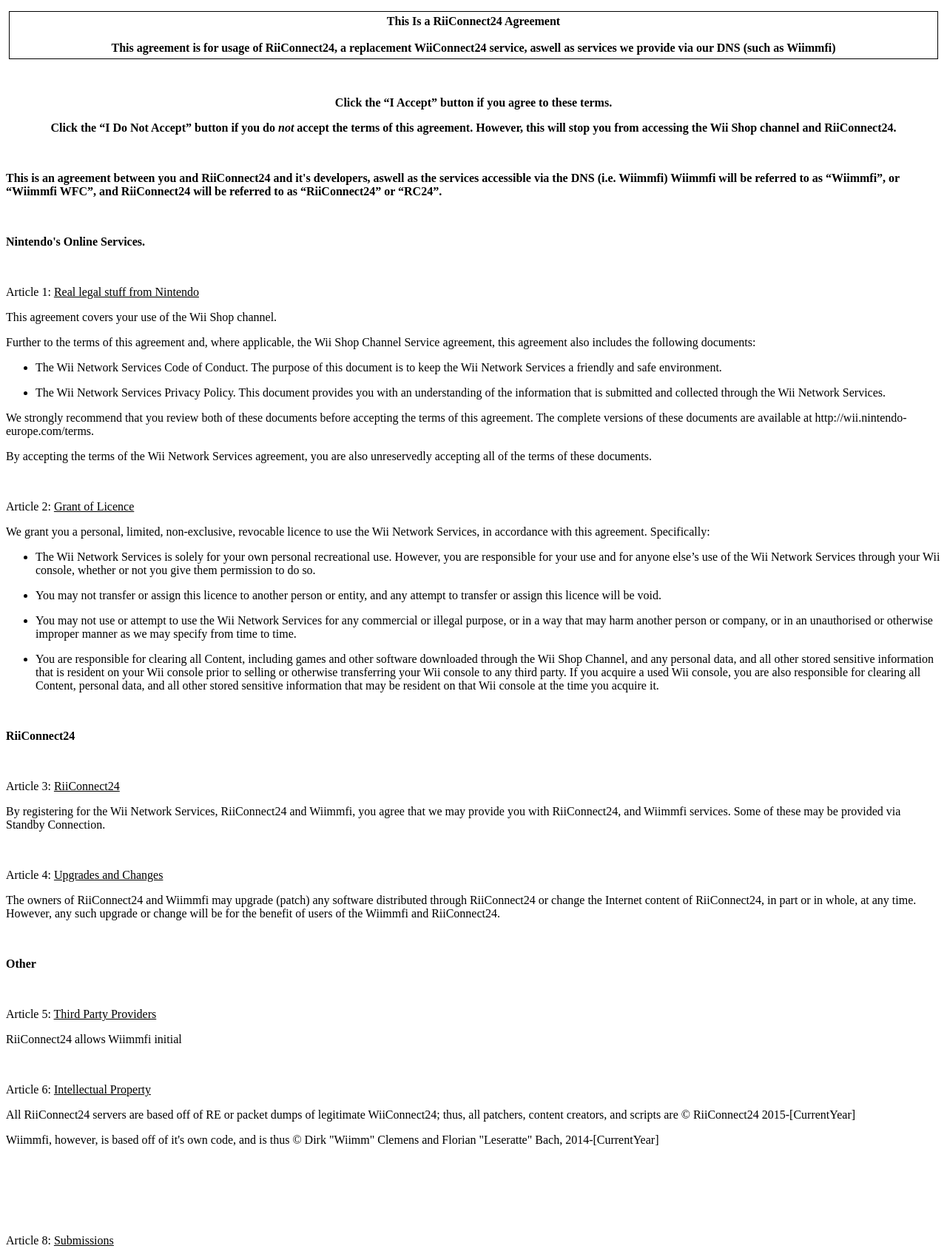
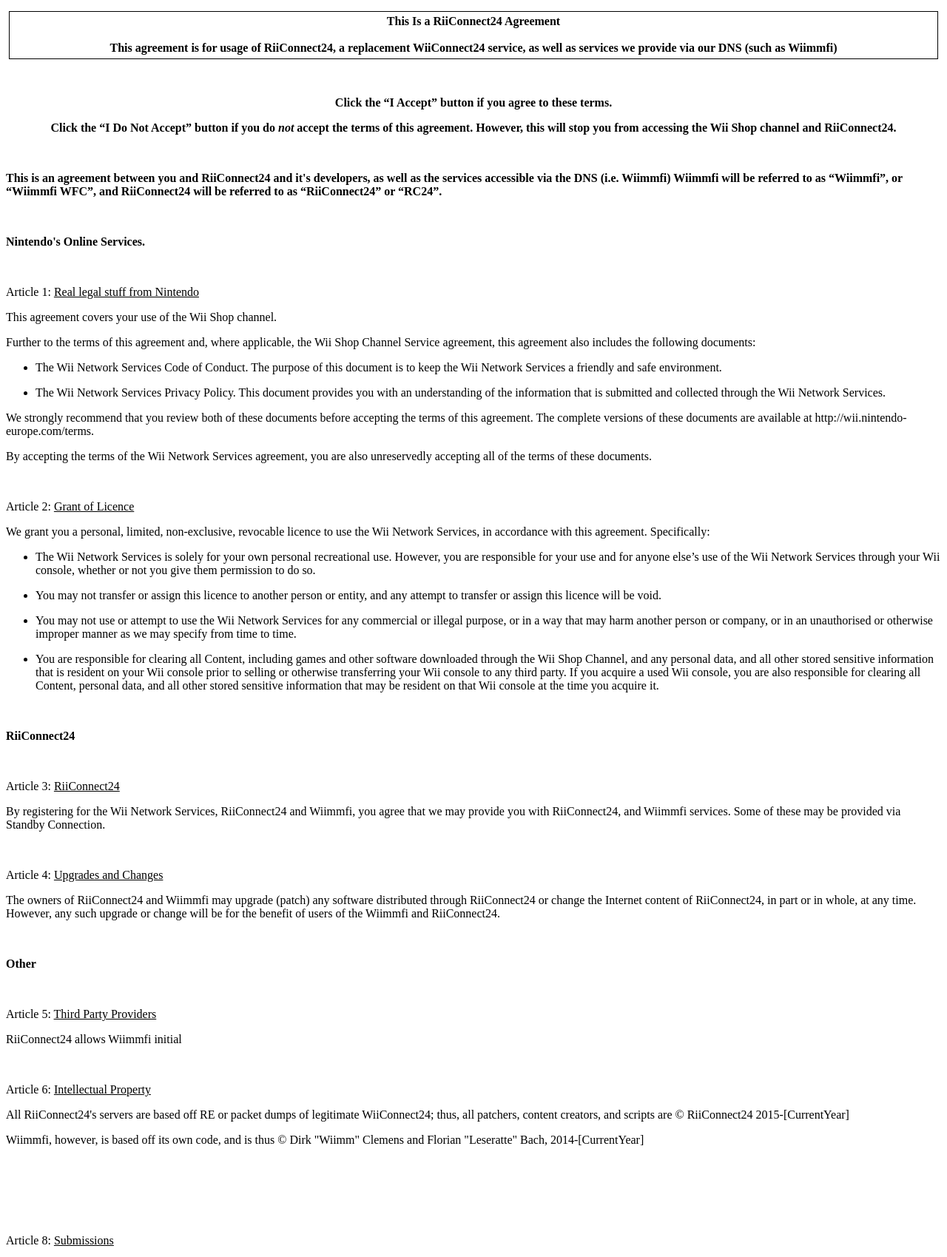
Before and after one commit to RiiConnect24/CFH, a plain HTML site: page eula/en.html in a window 1280 px wide. Shown: the part 191-1890 px from the top of the page at 74% size. Drawn offline with Linux system fonts and the light colour scheme.

Commit message:
grammar and spelling mistakes :P
yes i found more grammar and spelling mistakes reee

```diff
--- a/eula/en.html
+++ b/eula/en.html
@@ -30,7 +30,7 @@ updated: 04.12.2016</P>
 <B>This
 Is a RiiConnect24 Agreement</B><BR>
 <BR>
-<B>This agreement is for usage of RiiConnect24, a replacement WiiConnect24 service, aswell as services we provide via our DNS (such as Wiimmfi)</B>
+<B>This agreement is for usage of RiiConnect24, a replacement WiiConnect24 service, as well as services we provide via our DNS (such as Wiimmfi)</B>
 </P>
 <P CLASS="cjk" ALIGN=CENTER >
 <BR>
@@ -47,7 +47,7 @@ the &ldquo;I Do Not Accept&rdquo; button if you do
 </P>
 <P CLASS="cjk" >
 <B>This
-is an agreement between you and RiiConnect24 and it's developers, aswell as the services accessible via the DNS (i.e. Wiimmfi)
+is an agreement between you and RiiConnect24 and it's developers, as well as the services accessible via the DNS (i.e. Wiimmfi)
 Wiimmfi will be referred to as &ldquo;Wiimmfi&rdquo;, or &ldquo;Wiimmfi WFC&rdquo;,
 and RiiConnect24 will be referred to as &ldquo;RiiConnect24&rdquo; or &ldquo;RC24&rdquo;. </B>
 </P>
@@ -185,11 +185,11 @@ allows Wiimmfi initial</P>
 Article
 6: <U>Intellectual Property</U></P>
 <P CLASS="cjk" >
-All RiiConnect24
-servers are based off of RE or packet dumps of legitimate WiiConnect24; thus, all patchers, content creators, and scripts are &copy; RiiConnect24 2015-[CurrentYear]
+All RiiConnect24's
+servers are based off RE or packet dumps of legitimate WiiConnect24; thus, all patchers, content creators, and scripts are &copy; RiiConnect24 2015-[CurrentYear]
 <P CLASS="cjk" >
 Wiimmfi,
-however, is based off of it's own code, and is thus &copy; Dirk "Wiimm" Clemens and Florian "Leseratte" Bach, 2014-[CurrentYear]
+however, is based off its own code, and is thus &copy; Dirk "Wiimm" Clemens and Florian "Leseratte" Bach, 2014-[CurrentYear]
 <BR>
 </P>
 <P CLASS="cjk" >
@@ -218,7 +218,7 @@ Article
 	<LI><P CLASS="cjk" >
 	As
 	part of RiiConnect24's service, we now provide access to a WiiConnect24 Mail system. However, please note that we are able to access mail - we will only do this if reported by another user.
-	However, if somebody is sending you inappropiate mail, please remove them as a friend before bothering RiiConnect24; they cannot send mail if your Wii says no.
+	However, if somebody is sending you inappropriate mail, please remove them as a friend before bothering RiiConnect24; they cannot send mail if your Wii says no.
 	Furthermore, we are unable to directly affect your friends list in any way, shape, or form.
 	</P>
 </UL>
@@ -426,7 +426,7 @@ Wii Points.
 </P>
 <P CLASS="cjk" >
 4. Rules of Wiimmfi.
-Wiimmfi has rules which are designed to make it a family friendly and cheater-free enviroment. Here are the rules:
+Wiimmfi has rules which are designed to make it a family friendly and cheater-free environment. Here are the rules:
 <br><li>Do not use console ID changers of any kind
 <br><li>Do not cheats that benefit you (VR hacks, item cheats, speed modifiers, texture hacks) when in Worldwide. They are, however allowed in region 191 and friend rooms, <b>if the host allows them.</b>
 </P>
```
